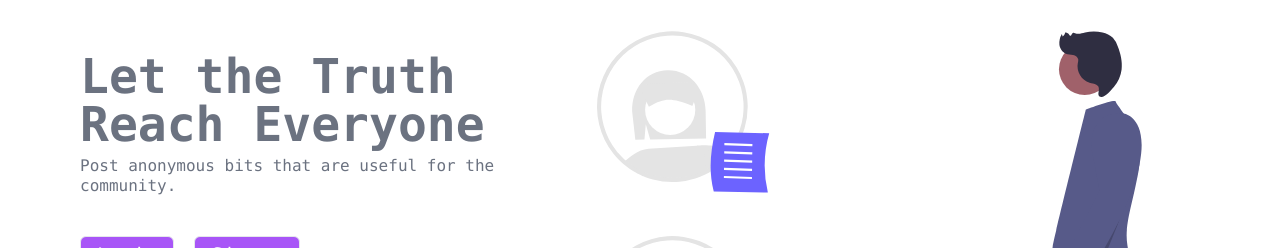
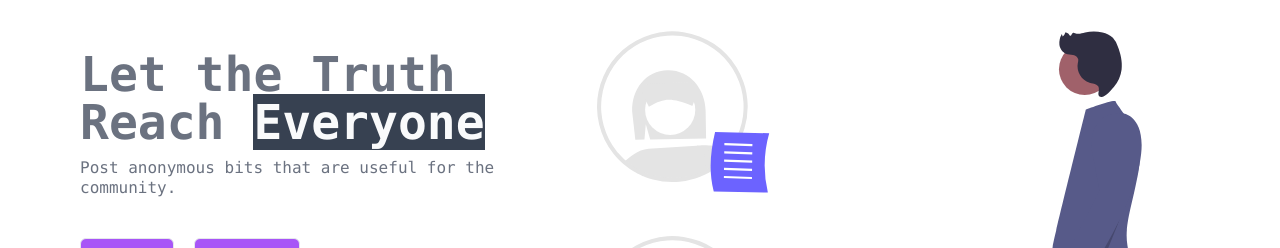
Before and after one commit to duckling69/BlockchainNews, a React (Vite) app: page / in a window 1280 px wide. Shown: the part 279-527 px from the top of the page. Built offline with nearby package versions, Linux system fonts and the light colour scheme.

Commit message:
basic animation added

```diff
--- a/package.json
+++ b/package.json
@@ -10,7 +10,9 @@
   },
   "dependencies": {
     "@auth0/auth0-react": "^1.12.0",
+    "framer-motion": "^8.2.4",
     "react": "^18.2.0",
+    "react-animated-cursor": "^2.5.2",
     "react-dom": "^18.2.0",
     "react-router-dom": "^6.6.1"
   },
--- /dev/null
+++ b/src/components/AnimCursor.jsx
@@ -0,0 +1,31 @@
+import React from 'react'
+import AnimatedCursor from 'react-animated-cursor'
+
+
+const AnimCursor = () => {
+  return (
+    <AnimatedCursor
+        innerSize={20}
+        outerSize={30}
+        color='68, 61, 602'
+        outerAlpha={0.2}
+        innerScale={0.7}
+        outerScale={5}
+        clickables={[
+            'a',
+            'input[type="text"]',
+            'input[type="email"]',
+            'input[type="number"]',
+            'input[type="submit"]',
+            'input[type="image"]',
+            'label[for]',
+            'select',
+            'textarea',
+            'button',
+            '.link'
+        ]}
+    />
+  )
+}
+
+export default AnimCursor
--- a/src/components/Hero.jsx
+++ b/src/components/Hero.jsx
@@ -1,5 +1,6 @@
 import React from 'react';
 import heroImage from '../assets/hero.svg'
+import { motion } from 'framer-motion';
 
 
 const Component = () => {
@@ -7,11 +8,44 @@ const Component = () => {
         <div className=" font-mono px-4 py-2 mt-[12vh] flex items-center lg:flex-row flex-col-reverse">
             {/* Text and input */}
             <div className="text-gray-500 leading-tight pl-[5vw] w-2/5 lg:ml-0 lg:mr-auto lg:mx-0 ">
-                <h1 className="text-5xl font-semibold"> Let the Truth Reach <span className='hero-text'>Everyone</span></h1>
-                <p className="mt-2"> Post anonymous bits that are useful for the community. </p>
+                <motion.div
+                    initial="hidden"
+                    whileInView="visible"
+                    viewport={{once:true, amount: 0.5}}
+                    transition={{ delay: 0.0, duration: 0.5}}
+                    variants={{
+                        hidden: {opacity:0, x: -50},
+                        visible: {opacity:1, x: 0}
+                    }}
+                >
+                    <h1 className="text-5xl font-semibold mb-3"> Let the Truth Reach <span className='hero-text z-50 bg-gray-700 text-gray-50 mt-3'>Everyone</span></h1>
+                </motion.div>
+
+                <motion.div
+                    initial="hidden"
+                    whileInView="visible"
+                    viewport={{once:true, amount: 0.5}}
+                    transition={{ delay: 0.2, duration: 0.5}}
+                    variants={{
+                        hidden: {opacity:0, x: -50},
+                        visible: {opacity:1, x: 0}
+                    }}
+                >
+                    <p className="mt-2"> Post anonymous bits that are useful for the community. </p>
+                </motion.div>
+
                 <div className="mt-6 lg:flex flex flex-col lg:justify-between">
                     <p className="mt-2"></p>
-                    <div className='flex flex-row mt-2'>
+                    <motion.div className='flex flex-row mt-2'
+                        initial="hidden"
+                        whileInView="visible"
+                        viewport={{once:true, amount: 0.5}}
+                        transition={{ delay: 0.3, duration: 0.5}}
+                        variants={{
+                            hidden: {opacity:0, x: -50},
+                            visible: {opacity:1, x: 0}
+                        }}
+                    >
 
                         {/* {"Icons for social"} */}
                         <div className='text-center flex gap-5 w-full'>
@@ -23,7 +57,7 @@ const Component = () => {
                             Signup
                         </button>
                         </div>
-                    </div>
+                    </motion.div>
 
                 </div>
             </div>
--- a/src/main.jsx
+++ b/src/main.jsx
@@ -5,6 +5,8 @@ import './index.css'
 
 import { Auth0Provider } from "@auth0/auth0-react";
 import { BrowserRouter } from 'react-router-dom'
+import AnimCursor from './components/AnimCursor';
+
 
 ReactDOM.createRoot(document.getElementById('root')).render(
   <React.StrictMode>
@@ -15,6 +17,7 @@ ReactDOM.createRoot(document.getElementById('root')).render(
     >
 
       <BrowserRouter>
+        <AnimCursor/>
         <App />
       </BrowserRouter>
     </Auth0Provider>
--- a/tailwind.config.cjs
+++ b/tailwind.config.cjs
@@ -5,7 +5,13 @@ module.exports = {
     "./src/**/*.{js,ts,jsx,tsx}",
   ],
   theme: {
-    extend: {},
+    extend: {
+
+      backgroundImage: theme => ({
+         'stroke': "url('../assets/stroke.png')",
+      })
+
+    },
   },
   plugins: [],
 }
```
Also changed, not shown: src/assets/stroke.png (added), 1 other file (tests, documents, lock files or other folders).
